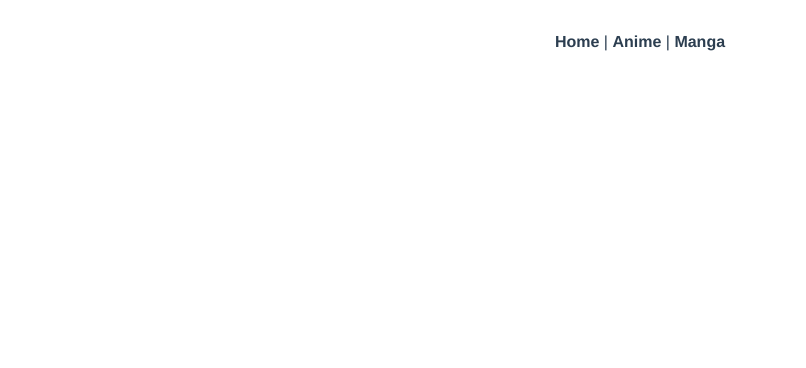
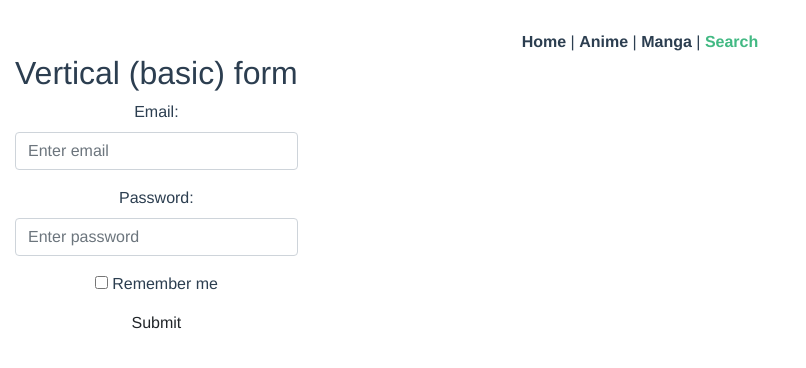
Before and after one commit to fil12/vue-project, a Vue app: page /search in a window 1280 px wide. Shown: the top 368 px of the page, without its empty margins (0-806 px from the left). Built offline with nearby package versions, Linux system fonts and the light colour scheme.

Commit message:
added search

```diff
--- a/src/App.vue
+++ b/src/App.vue
@@ -5,7 +5,8 @@
 
                 <router-link to="/">Home</router-link>                |
                 <router-link to="/anime">Anime</router-link>                |
-                <router-link to="/manga">Manga</router-link>
+                <router-link  to="/manga">Manga</router-link>                |
+                <router-link to="/search">Search</router-link>
             </div>
             <router-view/>
 
--- a/src/components/genre/GenreCard.vue
+++ b/src/components/genre/GenreCard.vue
@@ -1,5 +1,4 @@
 <template>
-
     <div class="card" style="width: 18rem;">
         <div class="card-body">
             <img :src="item.image_url" alt="">
@@ -17,7 +16,6 @@
             </router-link>
         </div>
     </div>
-
 </template>
 
 <script>
--- a/src/router/index.js
+++ b/src/router/index.js
@@ -3,8 +3,6 @@ import VueRouter from 'vue-router'
 import Home from '../views/Home.vue'
 import Anime from "../views/Anime";
 import Manga from "../views/Manga";
-import Genre from "../views/Genre";
-import Item from "../views/Item";
 
 Vue.use(VueRouter)
 
@@ -26,12 +24,11 @@ const routes = [
         children: [{
             path: '/anime-genre/:id',
             name: 'anime-genre',
-            component: () => import('../views/Genre.vue')
         }],
     },
 
     {
-        path: 'item/:id',
+        path: '/item/:id',
         name: 'item',
         component() {
             return import('@/views/Item.vue')
@@ -47,9 +44,15 @@ const routes = [
         children: [{
             path: '/manga-genre/:id',
             name: 'manga-genre',
-            component: () => import('../views/Genre.vue')
         }],
-    }
+    },
+    {
+        path: '/search',
+        name: 'search',
+        component() {
+            return import('@/views/Search.vue')
+        }
+    },
 ]
 
 
--- a/src/store/genre.js
+++ b/src/store/genre.js
@@ -5,6 +5,7 @@ export default {
     state: {
         animeGenreItem: null,
         mangaGenreItem: null,
+        isLoaded: false
     },
     mutations: {
         setAnimeGenreItem(state, data) {
@@ -14,6 +15,9 @@ export default {
         setMangaGenreItem(state, data) {
             state.mangaGenreItem = data
         },
+        setIsLoaded(state, flag) {
+            state.isLoaded = flag
+        }
     },
     getters: {
         animeGenreItem: (state) => {
@@ -22,6 +26,9 @@ export default {
         mangaGenreItem: (state) => {
             return state.mangaGenreItem;
         },
+        isLoaded: (state) => {
+            return state.isLoaded;
+        }
     },
     actions: {
         getAnimeGenreItem({commit}, id) {
@@ -29,6 +36,7 @@ export default {
                 .then(function (response) {
                     let resp = response.data.anime;
                     commit('setAnimeGenreItem', resp);
+                    commit('setIsLoaded', true);
                 })
         },
         getMangaGenreItem({commit}, id) {
@@ -36,7 +44,12 @@ export default {
                 .then(function (response) {
                     let resp = response.data.manga;
                     commit('setMangaGenreItem', resp);
+                    commit('setIsLoaded', true);
                 })
+        },
+
+        isLoadedToFalse({commit}) {
+            commit('setIsLoaded', false);
         }
     },
 }
--- a/src/views/Anime.vue
+++ b/src/views/Anime.vue
@@ -17,7 +17,9 @@
                 </div>
             </div>
             <div class="col-4 genre-card" v-for="(anime, i) in getTenItems(animeGenreItem)" :key="'anime_'+i">
-                <genre-card :item="anime"/>
+                <transition name="genre-card" class="genre-card">
+                    <genre-card :item="anime" v-if="isLoaded"/>
+                </transition>
             </div>
         </div>
         <div class="row">
@@ -47,11 +49,13 @@
         },
         computed: {
             ...mapGetters('genre', {
-                animeGenreItem: 'animeGenreItem'
+                animeGenreItem: 'animeGenreItem',
+                isLoaded: 'isLoaded'
             }),
         },
         methods: {
             getGenreItem(id) {
+                this.$store.dispatch('genre/isLoadedToFalse');
                 this.$store.dispatch('genre/getAnimeGenreItem', id);
             }
         }
@@ -66,4 +70,14 @@
     .genre-card{
         text-align: center;
     }
+    .genre-card-enter-active {
+        transition: all 1s ease;
+    }
+    .genre-card-leave-active {
+        transition: all 1s cubic-bezier(1.0, 0.5, 0.8, 1.0);
+    }
+    .genre-card-enter, .genre-card-leave-to {
+        transform: translateX(10px);
+        opacity: 0;
+    }
 </style>
--- a/src/views/Genre.vue
+++ /dev/null
@@ -1,35 +0,0 @@
-<template>
-    <div class="genres">
-<!--        <div class="row">-->
-<!--                <div class="col-6" v-for="(anime, i) in animeGenreItem" :key="'anime_'+i">-->
-<!--                    <genre-card :item="anime"/>-->
-<!--                </div>-->
-
-<!--        </div>-->
-    </div>
-</template>
-
-<script>
-    import {mapGetters} from 'vuex'
-    import GenreCard from "../components/genre/GenreCard";
-
-    export default {
-        name: "Genre",
-        components: {
-            GenreCard
-        },
-        data() {
-            return {
-                genreId: this.$route.params.id
-            }
-        },
-        created() {
-            this.$store.dispatch('genre/getAnimeGenreItem', this.genreId)
-        },
-
-    }
-</script>
-
-<style scoped>
-
-</style>
--- a/src/views/Item.vue
+++ b/src/views/Item.vue
@@ -6,34 +6,35 @@
             </div>
             <div class="col-6">
                 <h2>{{item.title}}</h2>
-                <ul>
-                    <li class="authors">
+                <ul class="text-left">
+                    <li class="authors"> Authors:
                         <ul v-for="(author, i) in item.authors" :key="'author_'+i">
                             <li> {{author.name}}</li>
                         </ul>
                     </li>
-                    <li class="genres">
+                    <li class="genres"> Genres:
                         <ul v-for="(genre, i) in item.genres" :key="'genre_'+i">
                             <li> {{genre.name}}</li>
                         </ul>
                     </li>
                     <li class="members">
-                        {{item.members}}
+                        members: {{item.members}}
                     </li>
                     <li class="publishing_start">
-                        {{item.publishing_start}}
+                        publishing start: {{item.publishing_start}}
                     </li>
                     <li class="score">
-                        {{item.score}}
+                        score: {{item.score}}
                     </li>
                     <li class="type">
-                        {{item.type}}
+                        type: {{item.type}}
                     </li>
                     <li class="volumes">
-                        {{item.volumes}}
+                        volumes: {{item.volumes}}
                     </li>
                 </ul>
-                <div class="synopsis">
+                <div class="synopsis text-left">
+                    <h5>Synopsis:</h5>
                     {{item.synopsis}}
                 </div>
             </div>
@@ -45,17 +46,12 @@
 <script>
     export default {
         name: "Item",
-        data() {
-            return {
-                item: {
+        computed: {
+            item() {
+                return this.$route.params.item;
+            }
 
-                }
-            }
         },
-        mounted() {
-
-        }
-
     }
 </script>
 
--- a/src/views/Manga.vue
+++ b/src/views/Manga.vue
@@ -17,8 +17,10 @@
                     </div>
                 </div>
             </div>
-            <div class="col-4 genre-card" v-for="(manga, i) in getTenItems(mangaGenreItem)" :key="'manga_'+i">
-                <genre-card :item="manga" />
+            <div class="col-4 " v-for="(manga, i) in getTenItems(mangaGenreItem)" :key="'manga_'+i">
+                <transition name="genre-card" class="genre-card">
+                    <genre-card class="genre-card" :item="manga"  v-if="isLoaded"/>
+                </transition>
             </div>
         </div>
         <div class="row">
@@ -48,11 +50,13 @@
         },
         computed: {
             ...mapGetters('genre', {
-                mangaGenreItem: 'mangaGenreItem'
+                mangaGenreItem: 'mangaGenreItem',
+                isLoaded: 'isLoaded'
             }),
         },
         methods: {
             getGenreItem(id) {
+                this.$store.dispatch('genre/isLoadedToFalse');
                 this.$store.dispatch('genre/getMangaGenreItem', id);
             }
         }
@@ -67,4 +71,14 @@
     .genre-card{
         text-align: center;
     }
+    .genre-card-enter-active {
+        transition: all 1s ease;
+    }
+    .genre-card-leave-active {
+        transition: all 1s cubic-bezier(1.0, 0.5, 0.8, 1.0);
+    }
+    .genre-card-enter, .genre-card-leave-to {
+        transform: translateX(10px);
+        opacity: 0;
+    }
 </style>
--- /dev/null
+++ b/src/views/Search.vue
@@ -0,0 +1,45 @@
+<template>
+    <div class="row">
+        <div class="search">
+            <h2>Vertical (basic) form</h2>
+            <form>
+                <div class="form-group">
+                    <label for="email">Email:</label>
+                    <input type="email" class="form-control" id="email" placeholder="Enter email" name="email">
+                </div>
+                <div class="form-group">
+                    <label for="pwd">Password:</label>
+                    <input type="password" class="form-control" id="pwd" placeholder="Enter password" name="pwd">
+                </div>
+                <div class="checkbox">
+                    <label><input type="checkbox" name="remember"> Remember me</label>
+                </div>
+                <button type="submit" class="btn btn-default">Submit</button>
+            </form>
+        </div>
+    </div>
+</template>
+
+<script>
+    export default {
+        name: "Search",
+        data() {
+            return {
+                SearchModel: {
+                    type: {
+                        type: String,
+                        required:true
+                    },
+                    query:{
+                        type: String,
+                        required:true
+                    }
+                }
+            }
+        }
+    }
+</script>
+
+<style scoped>
+
+</style>
```
